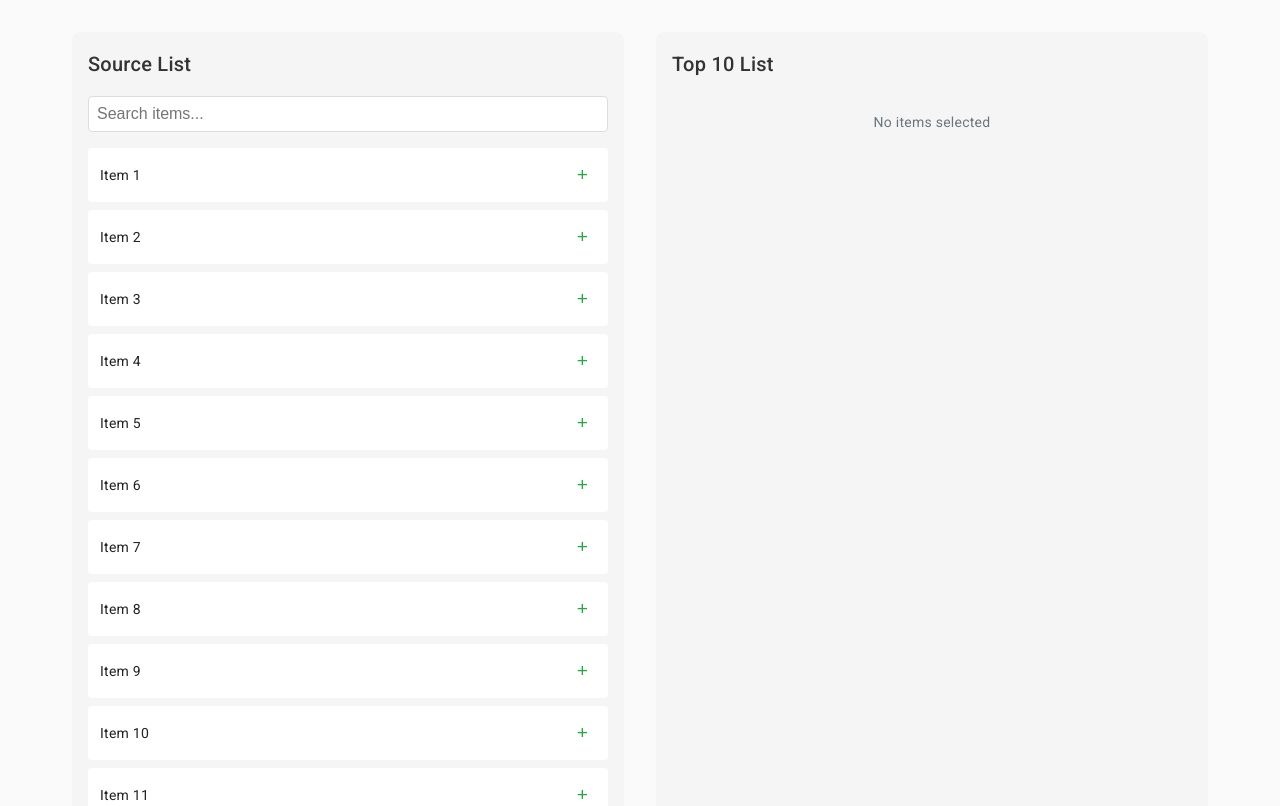
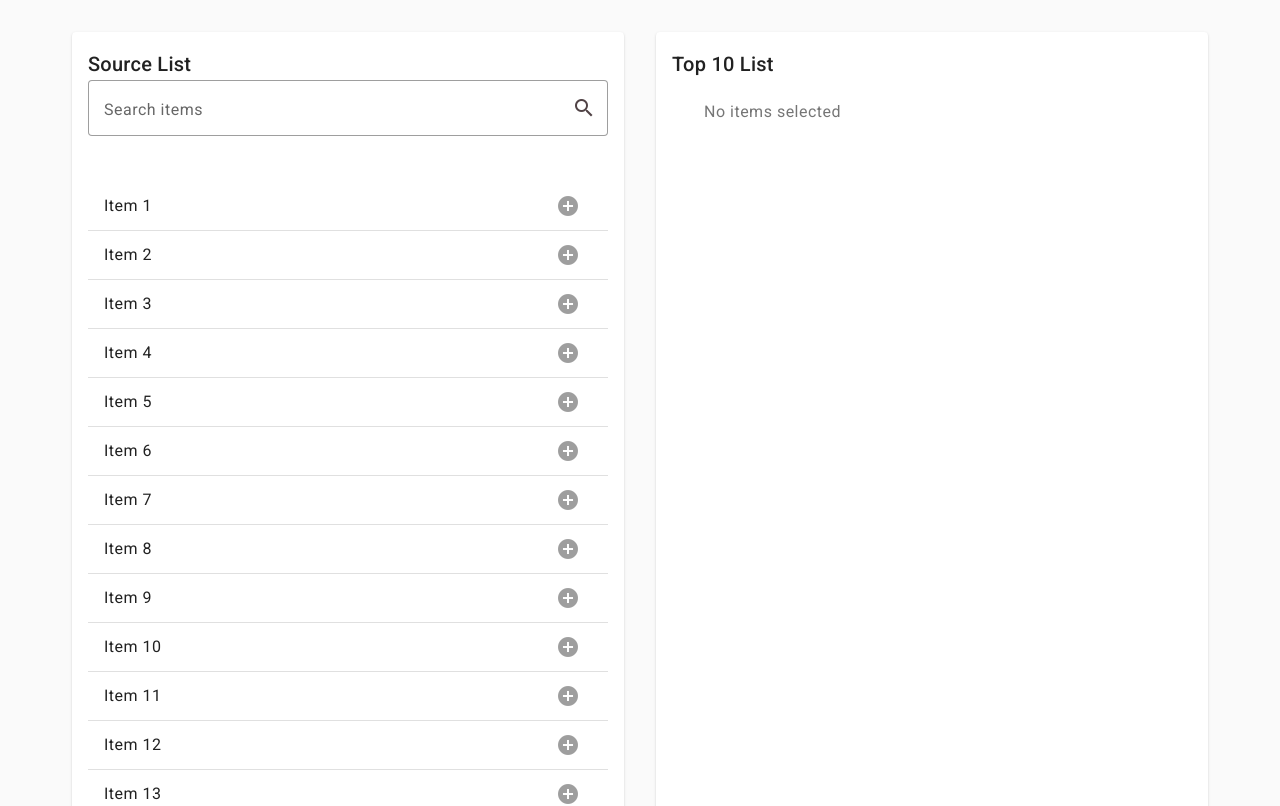
Before and after one commit to dreamerkumar/manage-list, an Angular app: page / in a window 1280 px wide. Shown: the top 806 px of the page. Built offline with nearby package versions, Linux system fonts and the light colour scheme.

Commit message:
Changed the top 10 list to be angular materialcard with a search box and a list of items.

```diff
--- a/src/app/top-ten-list/top-ten-list.component.html
+++ b/src/app/top-ten-list/top-ten-list.component.html
@@ -1,43 +1,60 @@
 <div class="container">
-  <div class="source-list">
-    <h2>Source List</h2>
-    <div class="search-box">
-      <input
-        type="text"
-        [(ngModel)]="searchQuery"
-        placeholder="Search items..."
-      >
-    </div>
-    <div class="list">
-      @for (item of filteredSourceList; track item.id) {
-        <div class="list-item">
-          <span>{{ item.name }}</span>
-          <button class="add-btn" (click)="addToTopTen(item)">
-            +
-          </button>
+  <mat-card class="list-card">
+    <mat-card-header>
+      <mat-card-title>Source List</mat-card-title>
+    </mat-card-header>
+    <mat-card-content>
+      <mat-form-field class="search-box" appearance="outline">
+        <mat-label>Search items</mat-label>
+        <input matInput [(ngModel)]="searchQuery" placeholder="Type to search...">
+        <mat-icon matSuffix>search</mat-icon>
+      </mat-form-field>
+
+      <mat-list>
+        @for (item of filteredSourceList; track item.id) {
+          <mat-list-item>
+            <span matListItemTitle>{{ item.name }}</span>
+            <button mat-icon-button color="primary" matListItemMeta (click)="addToTopTen(item)">
+              <mat-icon>add_circle</mat-icon>
+            </button>
+          </mat-list-item>
+          <mat-divider></mat-divider>
+        } @empty {
+          <mat-list-item>
+            <span class="empty-message">No items found</span>
+          </mat-list-item>
+        }
+      </mat-list>
+    </mat-card-content>
+  </mat-card>
+
+  <mat-card class="list-card">
+    <mat-card-header>
+      <mat-card-title>Top 10 List</mat-card-title>
+    </mat-card-header>
+    <mat-card-content>
+      @if (topTenList.length === 10) {
+        <div class="full-message">
+          <mat-icon color="primary">info</mat-icon>
+          List is full (10/10)
         </div>
-      } @empty {
-        <div class="empty-message">No items found</div>
       }
-    </div>
-  </div>
 
-  <div class="top-ten-list">
-    <h2>Top 10 List</h2>
-    @if (topTenList.length === 10) {
-      <div class="full-message">List is full (10/10)</div>
-    }
-    <div class="list">
-      @for (item of topTenList; track item.id) {
-        <div class="list-item">
-          <span>{{ item.name }}</span>
-          <button class="delete-btn" (click)="removeFromTopTen(item)">
-            ✕
-          </button>
-        </div>
-      } @empty {
-        <div class="empty-message">No items selected</div>
-      }
-    </div>
-  </div>
+      <mat-list>
+        @for (item of topTenList; track item.id) {
+          <mat-list-item>
+            <span matListItemTitle>{{ item.name }}</span>
+            <button mat-icon-button color="warn" matListItemMeta (click)="removeFromTopTen(item)">
+              <mat-icon>remove_circle</mat-icon>
+            </button>
+          </mat-list-item>
+          <mat-divider></mat-divider>
+        } @empty {
+          <mat-list-item>
+            <span class="empty-message">No items selected</span>
+          </mat-list-item>
+        }
+      </mat-list>
+    </mat-card-content>
+  </mat-card>
 </div>
--- a/src/app/top-ten-list/top-ten-list.component.scss
+++ b/src/app/top-ten-list/top-ten-list.component.scss
@@ -20,20 +20,8 @@ h2 {
 }
 
 .search-box {
+  width: 100%;
   margin-bottom: 1rem;
-
-  input {
-    width: 100%;
-    padding: 0.5rem;
-    border: 1px solid #ddd;
-    border-radius: 4px;
-    font-size: 1rem;
-
-    &:focus {
-      outline: none;
-      border-color: #007bff;
-    }
-  }
 }
 
 .list {
@@ -83,16 +71,26 @@ h2 {
 }
 
 .empty-message {
-  color: #6c757d;
+  color: rgba(0, 0, 0, 0.54);
   text-align: center;
   padding: 1rem;
 }
 
 .full-message {
-  background: #cce5ff;
-  color: #004085;
+  display: flex;
+  align-items: center;
+  gap: 0.5rem;
+  color: rgba(0, 0, 0, 0.87);
   padding: 0.5rem;
-  border-radius: 4px;
   margin-bottom: 1rem;
-  text-align: center;
+
+  mat-icon {
+    font-size: 20px;
+    height: 20px;
+    width: 20px;
+  }
 }
+
+.list-card {
+  flex: 1;
+}
```
Also changed, not shown: src/app/top-ten-list/top-ten-list.component.ts (+18 -1 lines).
